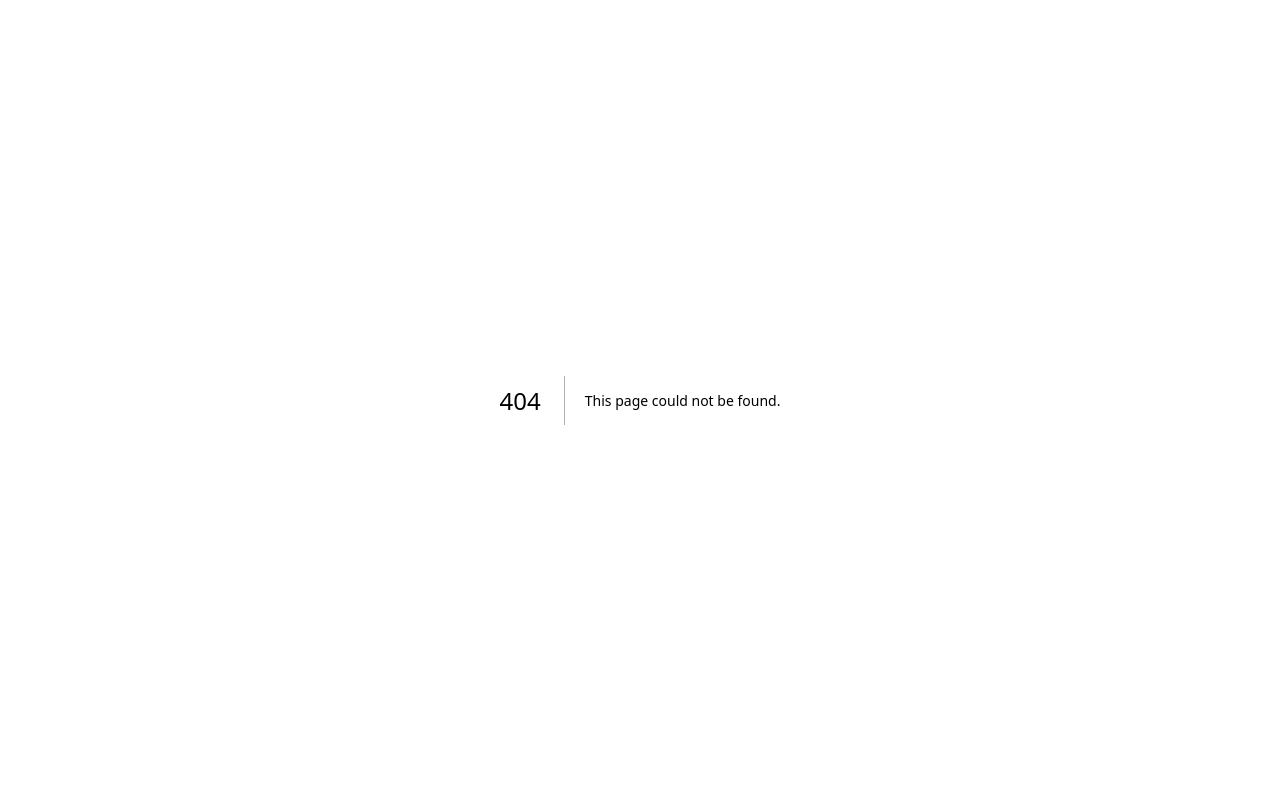
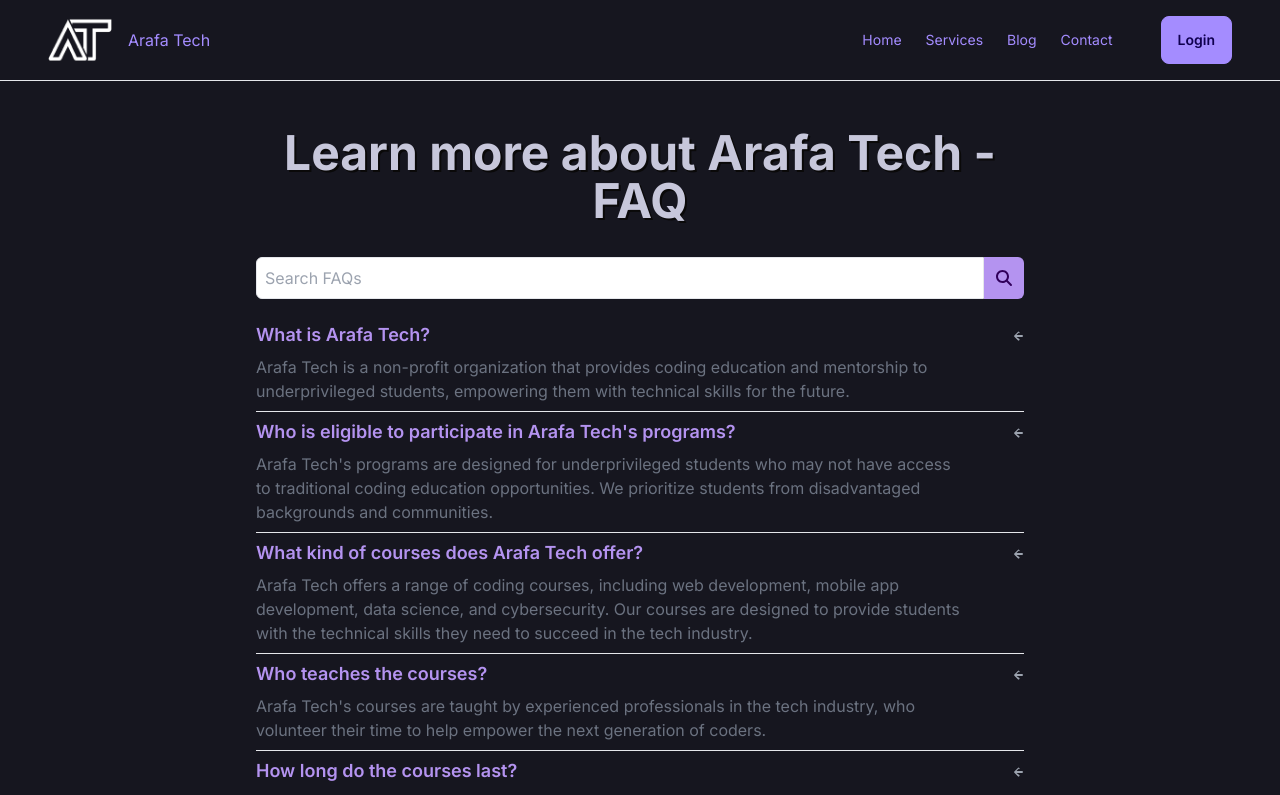
Before and after one commit to Arafa-Tech-Foundation/Website-Frontend, a Next.js app: page /faq in a window 1280 px wide. Before the commit this address had no page. Shown: the top 795 px of the page. Built offline with nearby package versions, Linux system fonts and the light colour scheme; no server answers; a small style sheet from the web is missing.

Commit message:
feat: Add FAQ page with animation :sparkles:

```diff
--- a/src/pages/_app.tsx
+++ b/src/pages/_app.tsx
@@ -1,5 +1,4 @@
 import "@styles/global.css";
-import "highlight.js/styles/dracula.css";
 import { DefaultSeo } from "next-seo";
 import type { AppProps } from "next/app";
 import { useRouter } from "next/router";
--- /dev/null
+++ b/src/pages/faq.tsx
@@ -0,0 +1,155 @@
+import { useState } from "react";
+import Header from "@components/header";
+import Footer from "@components/footer";
+import { FontAwesomeIcon } from "@fortawesome/react-fontawesome";
+import { faSearch } from "@fortawesome/free-solid-svg-icons";
+import Head from "next/head";
+
+const faqData = [
+	{
+		question: "What is Arafa Tech?",
+		answer: "Arafa Tech is a non-profit organization that provides coding education and mentorship to underprivileged students, empowering them with technical skills for the future.",
+	},
+	{
+		question: "Who is eligible to participate in Arafa Tech's programs?",
+		answer: "Arafa Tech's programs are designed for underprivileged students who may not have access to traditional coding education opportunities. We prioritize students from disadvantaged backgrounds and communities.",
+	},
+	{
+		question: "What kind of courses does Arafa Tech offer?",
+		answer: "Arafa Tech offers a range of coding courses, including web development, mobile app development, data science, and cybersecurity. Our courses are designed to provide students with the technical skills they need to succeed in the tech industry.",
+	},
+	{
+		question: "Who teaches the courses?",
+		answer: "Arafa Tech's courses are taught by experienced professionals in the tech industry, who volunteer their time to help empower the next generation of coders.",
+	},
+	{
+		question: "How long do the courses last?",
+		answer: "The duration of our courses varies depending on the program, but most courses run for 6-12 months. We also offer shorter workshops and coding bootcamps for students who may not have the time to commit to longer programs.",
+	},
+	{
+		question:
+			"Are there any prerequisites for participating in Arafa Tech's programs?",
+		answer: "We do not require any specific educational background or technical skills to participate in our programs. However, students must have a strong interest in coding and a commitment to learning.",
+	},
+	{
+		question: "How is Arafa Tech funded?",
+		answer: "Arafa Tech is funded through donations and grants from individuals, organizations, and foundations who share our vision of creating opportunities for underprivileged students through coding education.",
+	},
+	{
+		question: "How can I donate to Arafa Tech?",
+		answer: "You can donate to Arafa Tech through our website or by contacting us directly. Your donation will go directly towards funding our programs and empowering underprivileged students with the technical skills they need to succeed.",
+	},
+	{
+		question: "Can I volunteer with Arafa Tech?",
+		answer: "Yes, we welcome volunteers who are passionate about coding education and empowering underprivileged students. You can apply to volunteer through our website or by contacting us directly.",
+	},
+	{
+		question: "What is the impact of Arafa Tech's programs?",
+		answer: "Since our founding, Arafa Tech has helped empower hundreds of underprivileged students with the technical skills they need to succeed in the tech industry. Our graduates have gone on to secure jobs in top tech companies and are paving the way for future generations of coders from underrepresented communities.",
+	},
+];
+
+export default function FaqPage() {
+	const [activeIndex, setActiveIndex] = useState<number | null>(null);
+	const [searchTerm, setSearchTerm] = useState<string>("");
+
+	const filteredFaqData = faqData.filter((item) =>
+		item.question.toLowerCase().includes(searchTerm.toLowerCase())
+	);
+
+	let timeoutId: NodeJS.Timeout | null = null;
+
+	const handleMouseEnter = (index: number) => {
+		clearTimeout(timeoutId as NodeJS.Timeout);
+		setActiveIndex(index);
+	};
+
+	const handleMouseLeave = () => {
+		timeoutId = setTimeout(() => {
+			setActiveIndex(null);
+		}, 300);
+	};
+
+	return (
+		<div>
+			<Head>
+				<title>FAQ | Arafa Tech</title>
+			</Head>
+			<Header />
+			<div className="max-w-7xl mx-auto py-12 px-4 sm:px-6 lg:px-8">
+				<div className="max-w-3xl mx-auto">
+					<h1
+						className="text-5xl font-bold mb-8 text-center animate-fade-in"
+						style={{ textShadow: "2px 2px #0a0909" }}
+					>
+						Learn more about Arafa Tech - FAQ
+					</h1>
+
+					<div className="mb-4">
+						<label htmlFor="faq-search" className="sr-only"></label>
+						<div className="flex">
+							<input
+								type="text"
+								name="faq-search"
+								id="faq-search"
+								className="rounded-l-md flex-grow p-2 border border-gray-200"
+								placeholder="Search FAQs"
+								value={searchTerm}
+								onChange={(e) => setSearchTerm(e.target.value)}
+								style={{ color: "black" }}
+							/>
+							<div className="search-icon-container">
+								<FontAwesomeIcon icon={faSearch} />
+							</div>
+						</div>
+					</div>
+					<div className=" animate-fade-in">
+						{filteredFaqData.map((item, index) => (
+							<div
+								key={index}
+								className={`border-b border-gray-200 py-2 question-box ${
+									activeIndex === index ? "active" : ""
+								}`}
+								onMouseEnter={() => handleMouseEnter(index)}
+								onMouseLeave={handleMouseLeave}
+							>
+								<div className="flex justify-between items-center">
+									<h2 className="text-lg leading-6 font-medium font-semibold">
+										{item.question}
+									</h2>
+									<svg
+										className={`${
+											activeIndex === index
+												? "text-black"
+												: "text-gray-400"
+										} w-5 h-5`}
+										xmlns="http://www.w3.org/2000/svg"
+										viewBox="0 0 20 20"
+										fill="currentColor"
+										aria-hidden="true"
+									>
+										<path
+											fillRule="evenodd"
+											d="M15.293 8.293a1 1 0 00-1.414-1.414l-3.5 3.5a1 1 0 000 1.414l3.5 3.5a1 1 0 001.414-1.414L12.414 12H18a1 1 0 100-2h-5.586l2.293-2.293z"
+											clipRule="evenodd"
+										/>
+									</svg>
+								</div>
+								<p
+									className={`${
+										activeIndex === index
+											? "text-black"
+											: "text-gray-500"
+									} mt-2 pr-16`}
+								>
+									{item.answer}
+								</p>
+							</div>
+						))}
+					</div>
+				</div>
+			</div>
+			<Footer />
+		</div>
+	);
+}
--- a/src/styles/global.css
+++ b/src/styles/global.css
@@ -3,16 +3,100 @@
 @import "tailwindcss/utilities";
 
 .btn {
-	text-transform: unset !important;
+	text-transform: unset;
 }
 
 html {
 	font-family: "Inter", sans-serif;
 }
+
+:not(pre) > code[class*="language-"],
 pre[class*="language-"] {
 	background: hsl(240, 17%, 8%);
 }
+/* Styles for the FAQ page */
 
-code[class*="hljs"] {
-	background: #21202e;
+.animate-fade-in {
+	animation: fade-in 0.5s ease-out;
 }
+
+/* Question boxes */
+.question-box {
+	transition: all 0.5s ease-in-out;
+	color: #b493f0;
+}
+
+.question-box:hover h2 {
+	transition: all 0.02s ease-in-out;
+	text-shadow: 1px 1px #190b25;
+}
+
+.question-box:h2 {
+	text-shadow: 2px 2px #0a0909;
+}
+
+.question-box:hover,
+.question-box.active {
+	transform: scale(1.05);
+	background-color: #a48cff;
+	color: #6926a0;
+	padding: 16px;
+	border-radius: 1rem;
+
+	box-shadow: 0 0.125rem 0.25rem rgba(0, 0, 0, 0.075),
+		0 2px 4px rgba(255, 255, 255, 0.8) inset,
+		0 4px 8px rgba(49, 0, 91, 0.4) inset;
+}
+
+.question-box > div:first-of-type svg {
+	transition: all 0.5s ease-in-out;
+	border: 70px;
+}
+
+.question-box:hover > div:first-of-type svg,
+.question-box.active > div:first-of-type svg {
+	transform: scale(1.05) rotate(180deg);
+	color: #31005b;
+}
+
+.answer-box {
+	max-height: 0;
+	transition: all 0.5s ease-in-out;
+	padding: 16px;
+	text-shadow: 1px 1px 2px rgba(0, 0, 0, 0.8);
+}
+
+.question-box.active .answer-box {
+	max-height: 1000px;
+}
+
+/* Search box */
+.search-icon-container {
+	display: flex;
+	align-items: center;
+	justify-content: center;
+	width: 2.5rem;
+	background-color: #b493f0;
+	color: #31005b;
+	padding: 0.5rem;
+	border-radius: 0 0.375rem 0.375rem 0;
+	border-left: none;
+	transition: background-color 0.2s ease;
+}
+
+.search-icon-container:hover {
+	background-color: #966edf;
+	color: #2a0750;
+}
+
+@keyframes fade-in {
+	0% {
+		opacity: 0;
+		transform: translateY(50%);
+	}
+	100% {
+		opacity: 1;
+		transform: translateY(0);
+	}
+}
+/* FAQ section completed */
```
Also changed, not shown: src/components/footer.tsx (line endings or trailing spaces).
